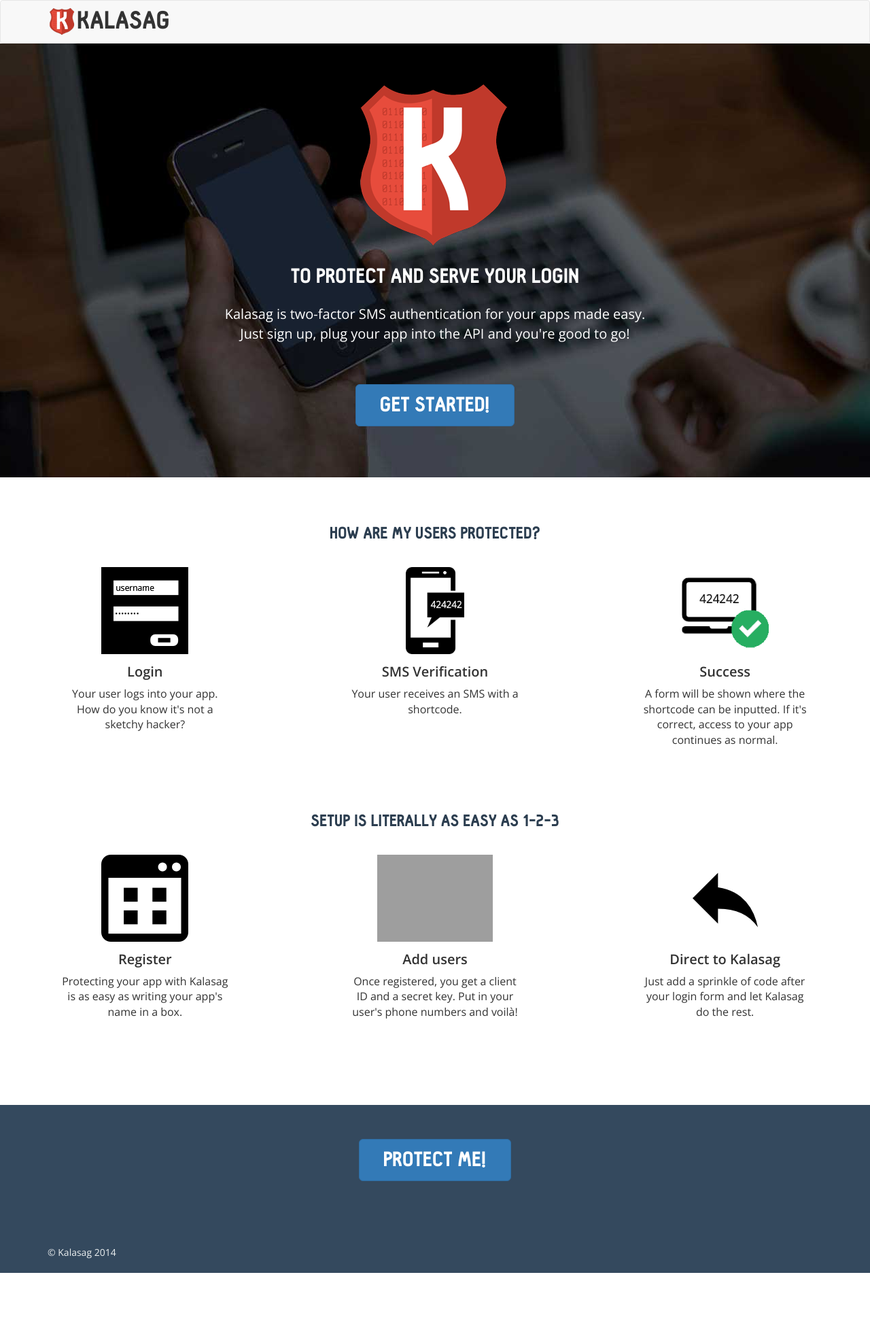
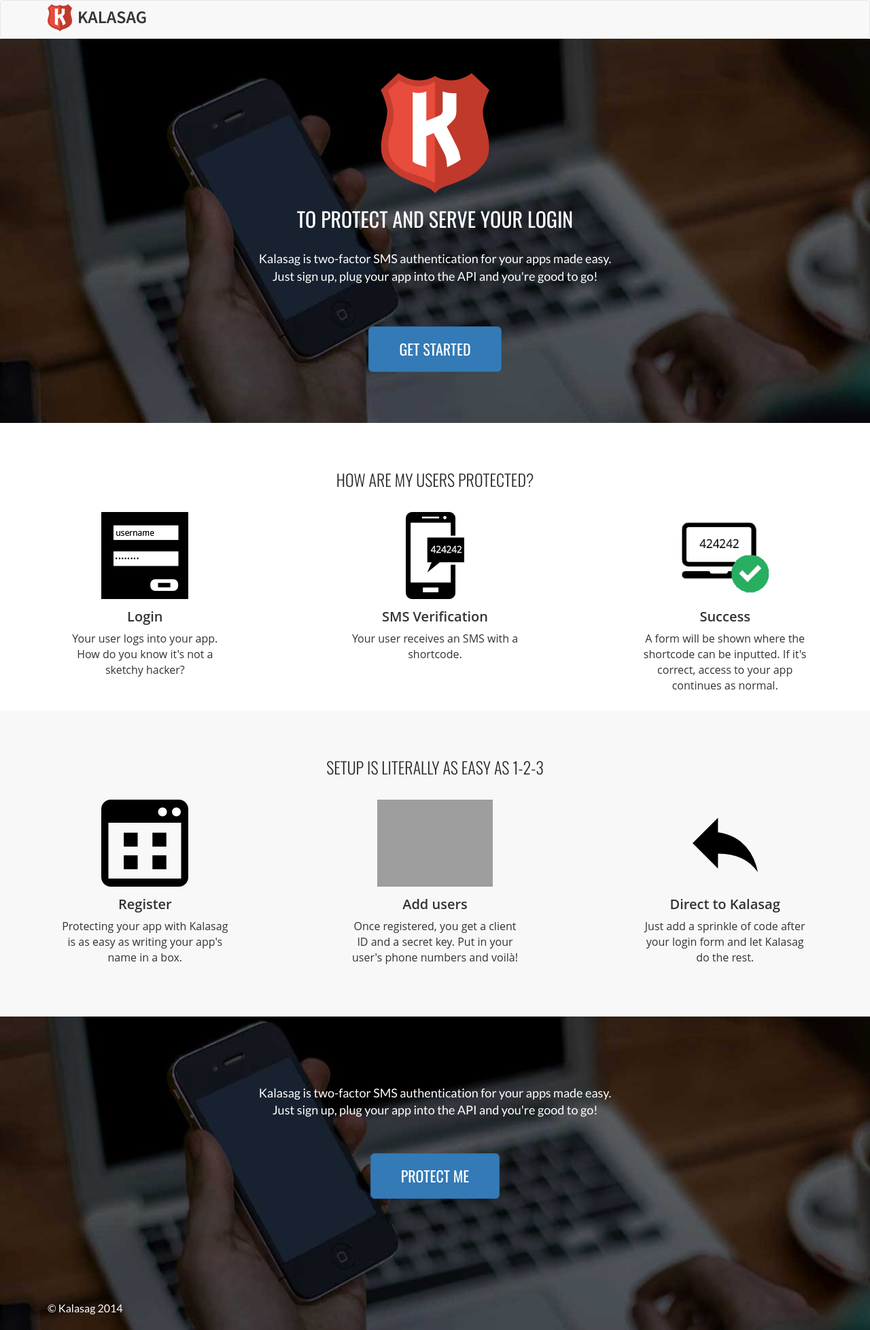
Before and after one commit to marksteve/kalasag, a Flask app: page / in a window 1280 px wide. Shown: the whole page at 68% size. Before the commit the page ends 1872 px from the top, so only its background shows below. Run offline with Flask 2, Linux system fonts and the light colour scheme; parts of the project's set-up code (start-up, migrations or seed data) failed here and were passed over; some libraries are stand-ins or nearby versions; grey boxes are pictures that could not be loaded.

Commit message:
Miggy's changes

```diff
--- a/web/kalasag_web/static/css/base.css
+++ b/web/kalasag_web/static/css/base.css
@@ -4,9 +4,14 @@
 }
 
 .kalasag-title {
-  font-family: "Hallo-black";
+  font-family: "Source Sans Pro";
   font-weight: normal;
   text-transform: uppercase;
+  font-size: 26px;
+}
+
+.k-title-link {
+  margin-left: 8px;
 }
 
 .main-col {
@@ -44,8 +49,7 @@
 }
 
 .navbar img {
-  width: 43px;
-  margin-top: -13px;
+  margin-top: -8px;
 }
 
 .navbar a {
@@ -58,10 +62,17 @@
   color: inherit;
 }
 
+.copyright {
+  font-size: 16px !important;
+  text-align: left;
+  margin-top: 20px !important;
+  margin-bottom: 20px !important;
+}
+
 .main-col h2 {
-  margin-bottom: 25px;
-  font-family: "Hallo-black";
-  font-weight: normal;
+  margin-bottom: 30px;
+  font-family: "Oswald";
+  font-weight: 400;
   text-transform: uppercase;
   color: white;
 }
@@ -71,20 +82,31 @@
   text-align: center;
 }
 
-.attengrab p {
+.btn-down {
+  margin-bottom: 130px !important;
+}
+
+.attengrab p,
+.cta-row p {
   color: white;
-  font-family: "Open Sans";
-  font-size: 20px;
+  font-family: "Lato";
+  font-weight: 400;
+  font-size: 18px;
+}
+
+.cta-row p {
+  margin-top: 100px;
+  margin-bottom: 0;
 }
 
 .k-btn {
   margin-top: 50px;
   margin-bottom: 75px;
-  font-family: "Hallo-black";
-  font-weight: normal;
+  font-family: "Oswald";
+  font-weight: 400;
   text-transform: uppercase;
-  font-size: 30px;
-  padding: 10px 35px;
+  font-size: 22px;
+  padding: 18px 44px;
 }
 
 .signup,
@@ -142,9 +164,10 @@ label {
 
 .super-container h3 {
   text-align: center;
-  font-family: "Hallo-black";
+  font-family: "Oswald";
+  font-weight: 300;
   text-transform: uppercase;
-  color: #2c3e50;
+  color: #272829;
 }
 
 .super-container h4 {
@@ -186,8 +209,13 @@ label {
   margin-top: 50px;
 }
 
+.benefit-row-2 {
+  padding: 50px 0;
+  background-color: #f8f8f8;
+}
+
 .cta-row {
-  margin-top: 100px;
-  background-color: rgba(52, 73, 94,1.0);
   text-align: center;
+  background-image: url("../img/kalasag_stock.jpg");
+  background-position: center center;
 }
--- a/web/kalasag_web/templates/base.html
+++ b/web/kalasag_web/templates/base.html
@@ -2,7 +2,7 @@
 <html>
 <head>
   <link rel="shortcut icon" href="{{ url_for('static', filename='img/favicon.ico') }}">
-  <link href='http://fonts.googleapis.com/css?family=Open+Sans:400,600,700' rel='stylesheet' type='text/css'>
+  <link href='http://fonts.googleapis.com/css?family=Source+Sans+Pro:600|Lato|Oswald:400,700,300' rel='stylesheet' type='text/css'>
   <link rel="stylesheet" href="https://maxcdn.bootstrapcdn.com/bootstrap/3.3.0/css/bootstrap.min.css">
   <link rel="stylesheet" href="{{ url_for('static', filename='css/base.css')}}">
   <title>Kalasag - To Protect And Serve Your Login</title>
@@ -16,18 +16,18 @@
   <div class="content">
   <nav class="navbar navbar-default" role="navigation">
     <div class="container">
-      <a href="/"><img src="{{ url_for('static', filename='img/kalasag_logo_tiny.png')}}"></a><a href="/"><h1 class="kalasag-title">Kalasag</h1></a>
+      <a href="/"><img src="{{ url_for('static', filename='img/kalasag_small.png')}}"></a><a class="k-title-link" href="/"><h1 class="kalasag-title">Kalasag</h1></a>
     </div>
   </nav>
   {% block content %}
   {% endblock %}
   </div>
 
-  <div class="footer">
+  <!-- <div class="footer">
     <div class="container">
       <p class="text-muted">© Kalasag 2014</p>
     </div>
-  </div>
+  </div> -->
   <script src="//ajax.googleapis.com/ajax/libs/jquery/2.1.1/jquery.min.js"></script>
   <script src="https://maxcdn.bootstrapcdn.com/bootstrap/3.3.0/js/bootstrap.min.js"></script>
   <script type="text/javascript">
--- a/web/kalasag_web/templates/index.html
+++ b/web/kalasag_web/templates/index.html
@@ -23,7 +23,7 @@
             </label>
           </p>
           <p>These are important! Better write them down. You can always log back in to Kalasag if you forget. On to the next step.</p>
-          <a href="{{ url_for('example.index') }}"><button class="btn-left btn btn-default btn-primary">Add Some Users!</button></a>
+          <a href="{{ url_for('example.index') }}"><button class="btn-left btn btn-default btn-primary">Add a User</button></a>
           </form>
         </div>
         <br>
@@ -35,10 +35,10 @@
       <div class="row">
         <div class="main-col col-xs-12">
           <div class="attengrab">
-            <img src="{{ url_for('static', filename='img/kalasag_logo_md.png')}}">
+            <img src="{{ url_for('static', filename='img/kalasag_logo.png')}}">
             <h2>To protect and serve your login</h2>
             <p>Kalasag is two-factor SMS authentication for your apps made easy. <br> Just sign up, plug your app into the API and you're good to go!</p>
-            <a href="{{ url_for('.signup') }}"><button type="button" class="k-btn btn btn-primary btn-lg">Get Started!</button></a>
+            <a href="{{ url_for('.signup') }}"><button type="button" class="k-btn btn btn-primary btn-lg">Get Started</button></a>
           </div>
         </div>
       </div>
@@ -68,7 +68,7 @@
         </div>
       </div>
 
-      <div class="row benefit-row">
+      <div class="row benefit-row-2">
         <h3>Setup is literally as easy as 1-2-3</h3>
         <div class="benefit col-xs-12 col-sm-4 ">
         <div class="img-cont">
@@ -94,7 +94,11 @@
       </div>
 
       <div class="row cta-row">
-        <a href="{{ url_for('.signup') }}"><button type="button" class="k-btn btn btn-primary btn-lg">Protect Me!</button></a>
+        <p>Kalasag is two-factor SMS authentication for your apps made easy. <br> Just sign up, plug your app into the API and you're good to go!</p>
+        <a href="{{ url_for('.signup') }}"><button type="button" class="k-btn btn-down btn btn-primary btn-lg">Protect Me</button></a>
+        <div class="container">
+        <p class="copyright">© Kalasag 2014</p>
+        </div>
       </div>
     </div>
     {% endif %}
```
Also changed, not shown: web/kalasag_web/static/img/kalasag_logo.png (added), web/kalasag_web/static/img/kalasag_small.png (added).
